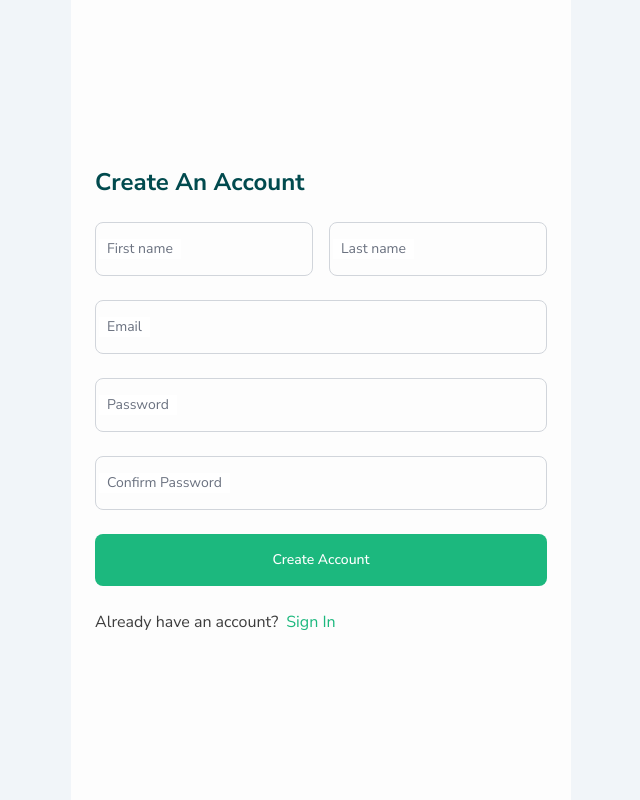
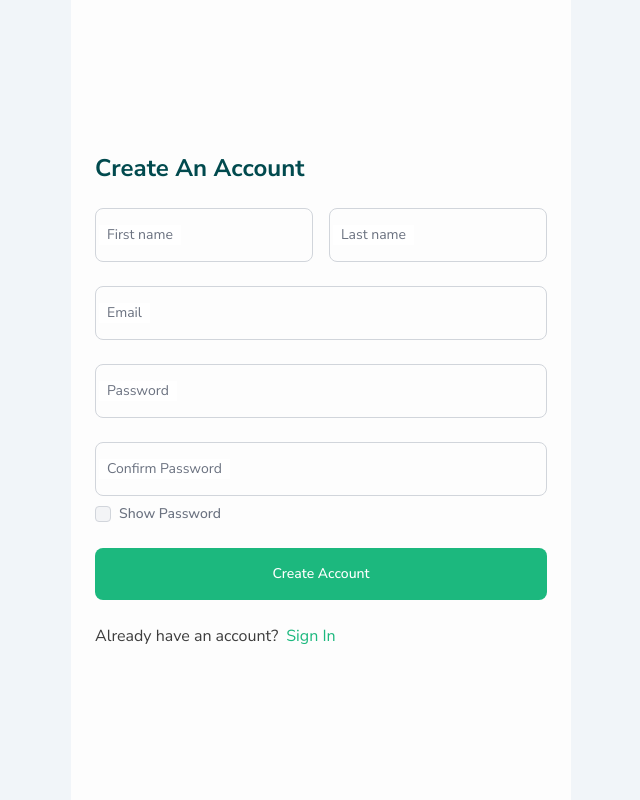
Before and after one commit to CS-Martin/greenguard, a Laravel app: page /register in a window 1280 px wide. Shown: the whole page, without its empty margins (319-959 px from the left). Run offline with Laravel 10, Linux system fonts and the light colour scheme; style sheets or scripts are compiled from the project's sources; some libraries are stand-ins or nearby versions.

Commit message:
feat: add show password in register page

```diff
--- a/greenguard-app/resources/views/auth/register.blade.php
+++ b/greenguard-app/resources/views/auth/register.blade.php
@@ -62,12 +62,13 @@
                     @enderror
                 </div>
 
+
                 <!-- New Confirm Password field -->
-                <div class="w-full mb-6">
+                <div class="w-full mb-2">
                     <div class="relative">
                         <input type="password" id="password_confirmation" name="password_confirmation"
                             class="block py-4 w-full text-sm text-gray-900 bg-transparent rounded-lg border-1 border-gray-300 appearance-none dark:text-white dark:border-gray-600 dark:focus:border-blue-500 focus:outline-none focus:ring-0 focus:border-blue-600 peer"
-                            placeholder=" " required/>
+                            placeholder=" " required />
                         <label for="password_confirmation"
                             class="absolute text-sm text-gray-500 dark:text-gray-400 duration-300 transform -translate-y-4 scale-75 top-2 z-10 origin-[0] bg-white dark:bg-gray-900 px-2 peer-focus:px-2 peer-focus:text-blue-600 peer-focus:dark:text-blue-500 peer-placeholder-shown:scale-100 peer-placeholder-shown:-translate-y-1/2 peer-placeholder-shown:top-1/2 peer-focus:top-2 peer-focus:scale-75 peer-focus:-translate-y-4 rtl:peer-focus:translate-x-1/4 rtl:peer-focus:left-auto start-1">Confirm
                             Password</label>
@@ -75,6 +76,15 @@
                     @error('password_confirmation')
                         <span class="text-red-500 text-sm">{{ $message }}</span>
                     @enderror
+                </div>
+
+                <div class="w-full mb-6">
+                    <div class="flex items-center mb-4">
+                        <input id="showPasswordCheckbox" type="checkbox" value=""
+                            class="w-4 h-4 text-blue-600 bg-gray-100 border-gray-300 rounded focus:ring-blue-500 dark:focus:ring-blue-600 dark:ring-offset-gray-800 focus:ring-2 dark:bg-gray-700 dark:border-gray-600">
+                        <label for="default-checkbox" class="ms-2 text-sm font-medium text-gray-500 dark:text-gray-300">Show
+                            Password</label>
+                    </div>
                 </div>
 
                 <button type="submit" id="submitButton"
@@ -87,4 +97,19 @@
             </form>
         </div>
     </div>
+
+    <script>
+        document.addEventListener('DOMContentLoaded', function() {
+            var passwordInput = document.getElementById('password');
+            var confirmPasswordInput = document.getElementById('password_confirmation');
+            var showPasswordCheckbox = document.getElementById('showPasswordCheckbox');
+
+            showPasswordCheckbox.addEventListener('change', function() {
+                // Toggle the type attribute for the password input
+                var passwordType = showPasswordCheckbox.checked ? 'text' : 'password';
+                passwordInput.type = passwordType;
+                confirmPasswordInput.type = passwordType;
+            });
+        });
+    </script>
 @endsection
```
Also changed, not shown: greenguard-app/resources/views/auth/login.blade.php (+7 -2 lines).
